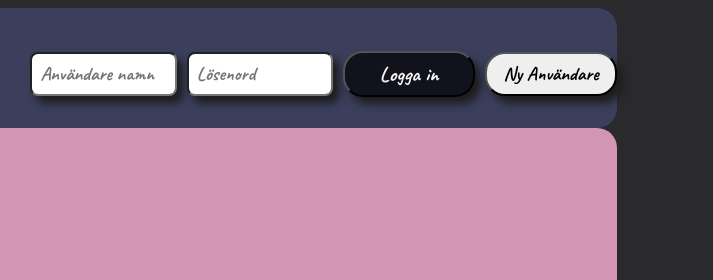
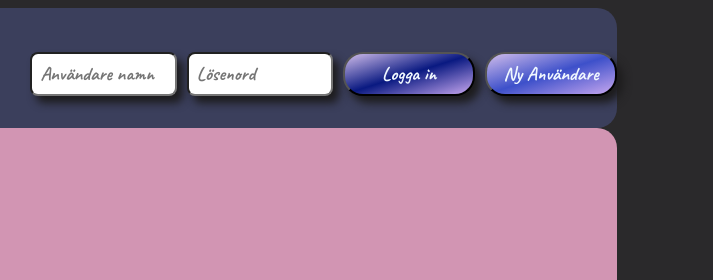
Before and after one commit to SaraEkman/LogIn, a plain HTML site: page index.html in a window 1280 px wide. In both pictures the pointer is over the button "Logga in". Shown: the top 280 px of the page, 567-1280 px from the left. Drawn offline with Linux system fonts and the light colour scheme; a web font is replaced by a local one.

Commit message:
update style file

```diff
--- a/style.css
+++ b/style.css
@@ -47,12 +47,12 @@ header h1 {
  font-weight: bolder;
  width: 70%;
  border-radius: 20px;
+ background-image: linear-gradient(to right bottom, #d1bdeb, rgb(61, 80, 202), #c7a7ef);
+ color: aliceblue;
 }
 
 .hover:hover{
-  font-size: 1.3rem;
-  background-color: rgba(0, 0, 0, 0.705);
-  color: whitesmoke;
+  background-image: linear-gradient(to right bottom, #d1bdeb, rgb(9, 25, 129), #c7a7ef);
   transition: all 0.25s ease-in-out;
 }
 
```
